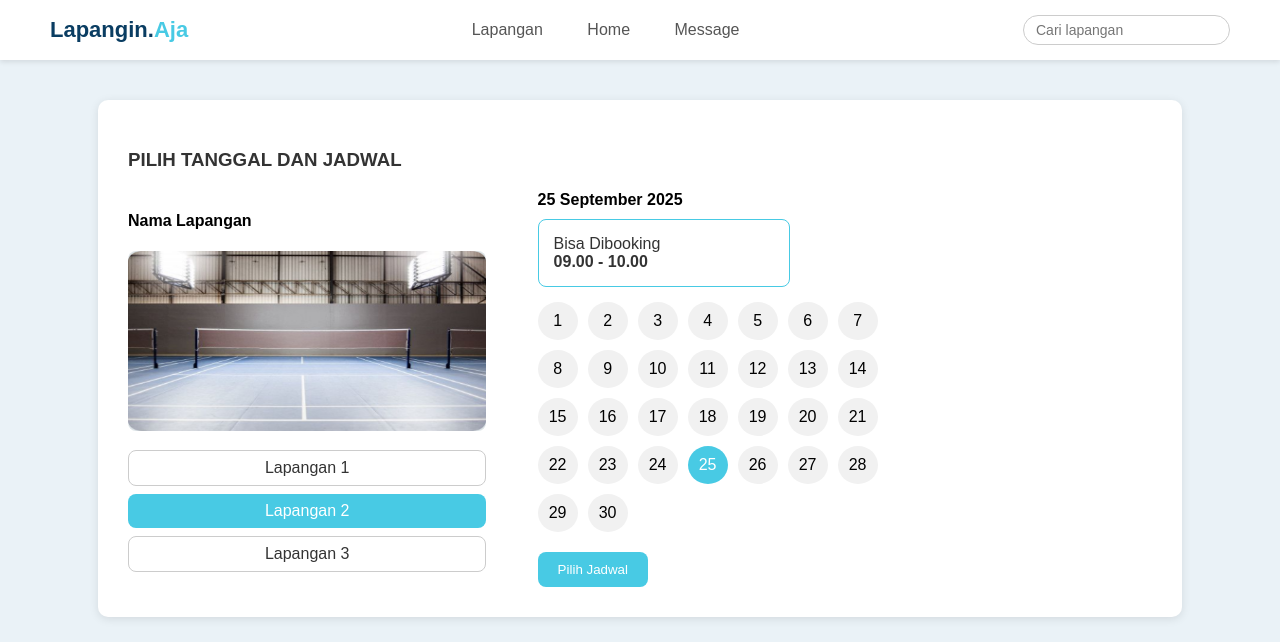
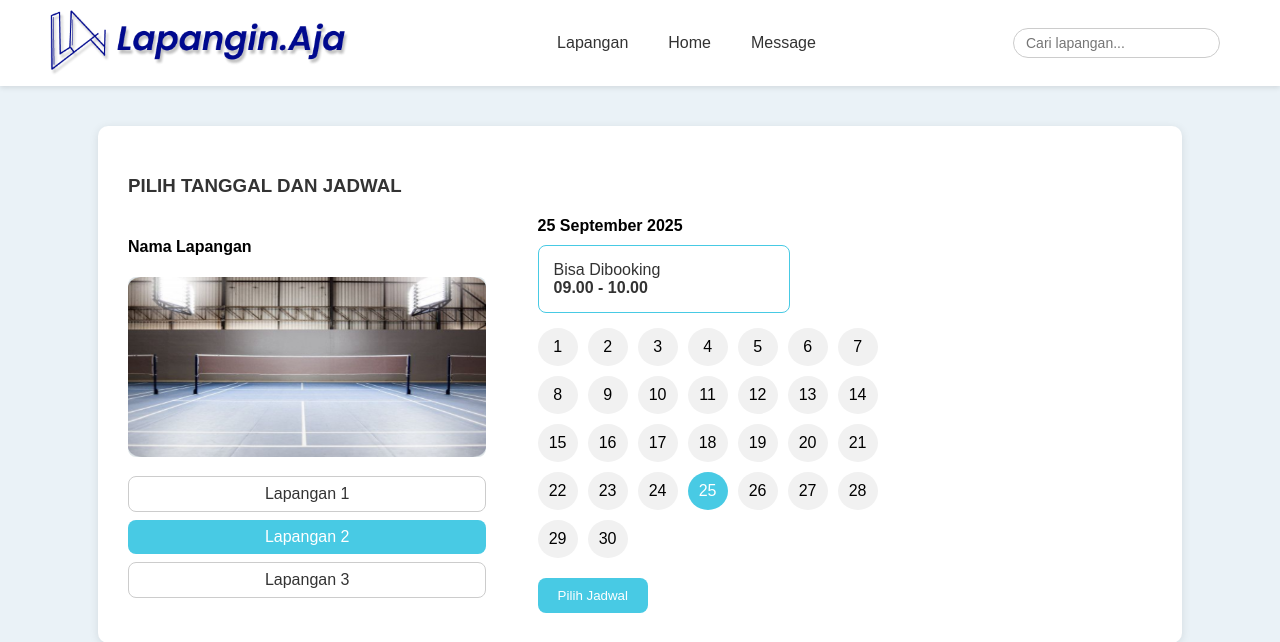
Before and after one commit to kaha-ayj/PROYEK1, a PHP site: page /jadwal_lapangan.php in a window 1280 px wide. Shown: the top 642 px of the page. Run offline with PHP 8.4, Linux system fonts and the light colour scheme.

Commit message:
jadwal lapangan baru

```diff
--- a/jadwal_lapangan.php
+++ b/jadwal_lapangan.php
@@ -13,7 +13,7 @@ $lapanganDipilih = isset($_GET['lapangan']) ? $_GET['lapangan'] : 'Lapangan 2';
 <html lang="id">
 <head>
     <meta charset="UTF-8">
-    <title>Lapangin.Aja - Jadwal Lapangan</title>
+    <title>Jadwal Lapangan</title>
     <style>
         body {
             font-family: 'Poppins', sans-serif;
@@ -22,35 +22,67 @@ $lapanganDipilih = isset($_GET['lapangan']) ? $_GET['lapangan'] : 'Lapangan 2';
             padding: 0;
         }
 
+        /* ===== HEADER / NAVBAR ===== */
         header {
             background: white;
-            padding: 15px 50px;
-            display: flex;
-            justify-content: space-between;
-            align-items: center;
+            padding: 10px 50px;
             box-shadow: 0 2px 5px rgba(0,0,0,0.1);
         }
 
+        nav {
+            display: flex;
+            align-items: center;
+            justify-content: space-between;
+        }
+
         .logo {
-            font-size: 22px;
-            font-weight: bold;
+            display: flex;
+            align-items: center;
+            gap: 10px;
+        }
+
+        .logo img {
+            width: 300px; /* kecilin logo */
+            height: auto;
+        }
+
+        .logo-text {
+            font-size: 24px;
+            font-weight: 700;
             color: #0a3d62;
         }
 
-        nav a {
-            margin: 0 20px;
+        .nav-links {
+            display: flex;
+            justify-content: center;
+            flex-grow: 1;
+            gap: 40px;
+        }
+
+        .nav-links a {
             text-decoration: none;
-            color: #555;
+            color: #333;
             font-weight: 500;
         }
 
-        .search {
+        .search-user {
+            display: flex;
+            align-items: center;
+            gap: 10px;
+        }
+
+        .search-user input {
             border: 1px solid #ccc;
             border-radius: 20px;
             padding: 6px 12px;
             font-size: 14px;
         }
 
+        .user-icon {
+            font-size: 20px;
+        }
+
+        /* ===== CONTENT ===== */
         .container {
             background: #fff;
             width: 80%;
@@ -79,7 +111,7 @@ $lapanganDipilih = isset($_GET['lapangan']) ? $_GET['lapangan'] : 'Lapangan 2';
             width: 100%;
             height: 180px;
             border-radius: 8px;
-            background: #dfe6e9; /* kosongin dulu gambarnya */
+            background: #dfe6e9;
         }
 
         .lapangan-list {
@@ -162,13 +194,23 @@ $lapanganDipilih = isset($_GET['lapangan']) ? $_GET['lapangan'] : 'Lapangan 2';
 </head>
 <body>
     <header>
-        <div class="logo">Lapangin.<span style="color:#48cae4;">Aja</span></div>
         <nav>
-            <a href="#">Lapangan</a>
-            <a href="#">Home</a>
-            <a href="#">Message</a>
+            <div class="logo">
+                <img src="assets/image/logo.png" alt="logo">
+                <span class="logo-text"></span>
+            </div>
+
+            <div class="nav-links">
+                <a href="#">Lapangan</a>
+                <a href="#">Home</a>
+                <a href="#">Message</a>
+            </div>
+
+            <div class="search-user">
+                <input type="text" placeholder="Cari lapangan...">
+                <div class="user-icon"></div>
+            </div>
         </nav>
-        <input type="text" class="search" placeholder="Cari lapangan">
     </header>
 
     <div class="container">
@@ -176,7 +218,7 @@ $lapanganDipilih = isset($_GET['lapangan']) ? $_GET['lapangan'] : 'Lapangan 2';
         <div class="content">
             <div class="left">
                 <h4>Nama Lapangan</h4>
-                <img src="assets/image/lapangan.png" alt="">
+                <img src="assets/image/lapangan.png" alt="Gambar Lapangan">
                 <div class="lapangan-list">
                     <a href="?lapangan=Lapangan 1" class="<?= $lapanganDipilih == 'Lapangan 1' ? 'active' : '' ?>">Lapangan 1</a>
                     <a href="?lapangan=Lapangan 2" class="<?= $lapanganDipilih == 'Lapangan 2' ? 'active' : '' ?>">Lapangan 2</a>
```
Also changed, not shown: assets/style.css (+144 -0 lines).
